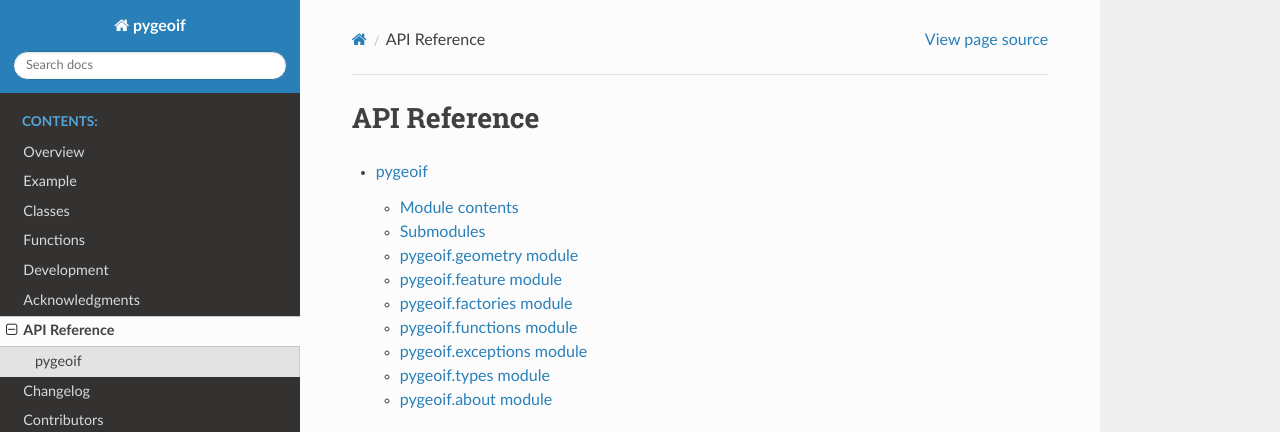
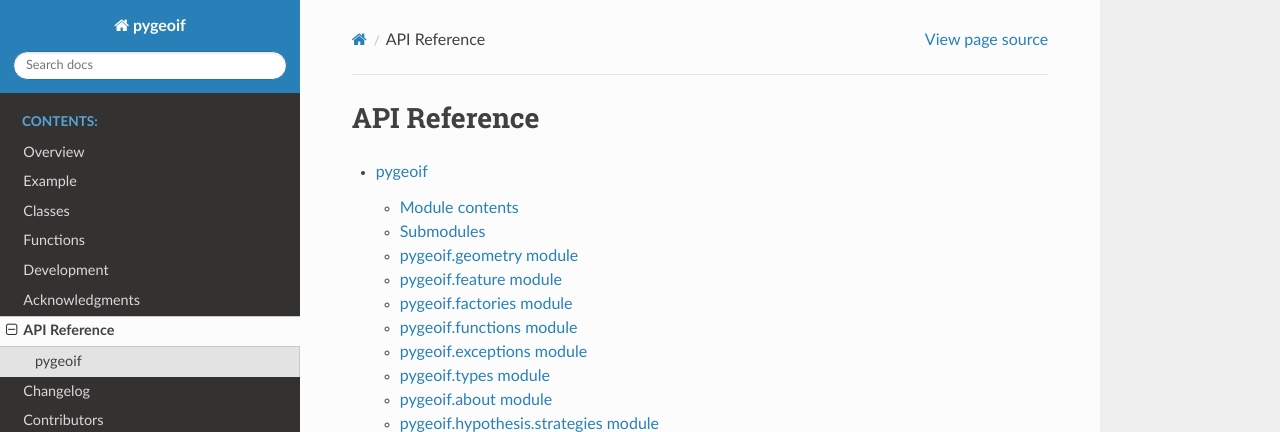
Before and after one commit to cleder/pygeoif, a Sphinx documentation site: the page built from docs/modules.rst, in a window 1280 px wide, cut to the strip 0-432 px from the top of the page. Built offline with Sphinx 7.4.7 and the Read the Docs theme 2.0.0, drawn with Linux system fonts in a browser that asks for light colours; the version number could not be read and is left out.

Commit message:
add strategies to documentation

```diff
--- a/docs/pygeoif.rst
+++ b/docs/pygeoif.rst
@@ -65,3 +65,11 @@
    :members:
    :undoc-members:
    :special-members: __version__
+
+pygeoif.hypothesis.strategies module
+--------------------
+
+.. automodule:: pygeoif.hypothesis.strategies
+   :members:
+   :undoc-members:
+   :special-members: __version__
```
